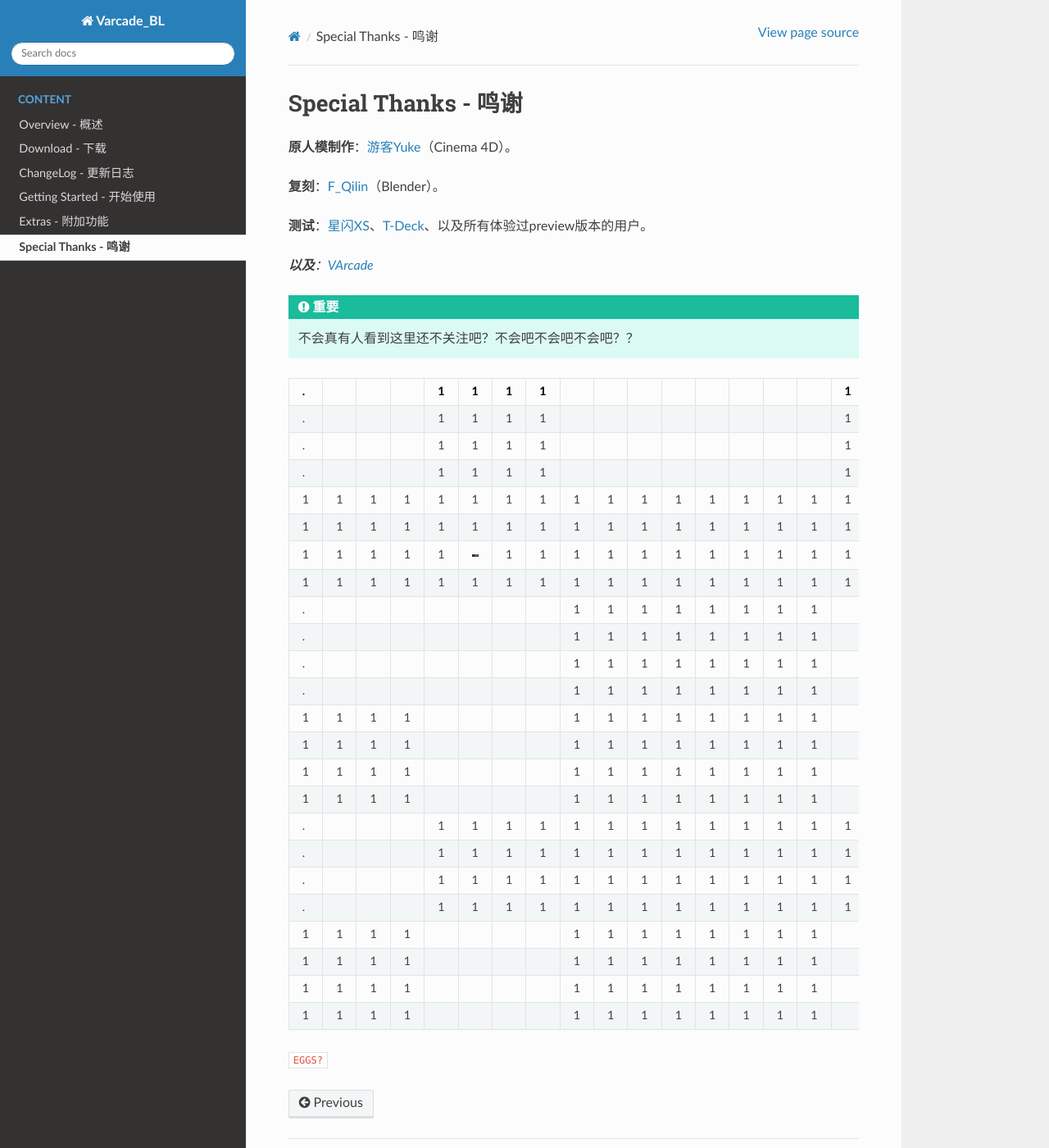
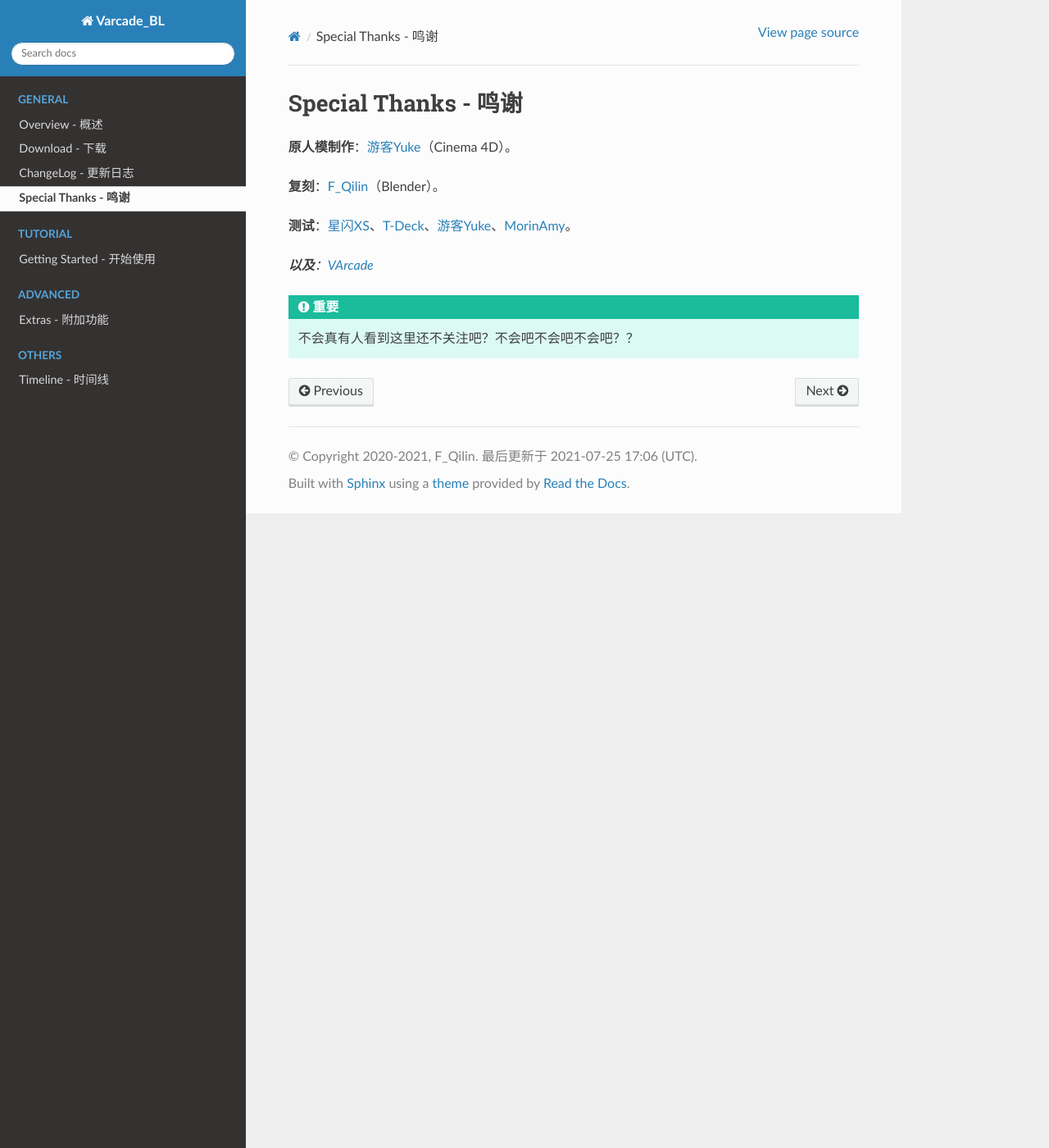
Before and after one commit to FZQ0003/Varcade_BL_Docs, a Sphinx documentation site: the page built from source/thanks.md, in a window 1280 px wide and 1400 px high. Shown: the whole window at 82% size. Built offline with Sphinx 7.4.7 and the Read the Docs theme 2.0.0, drawn with Linux system fonts in a browser that asks for light colours; the version number could not be read and is left out.

Commit message:
2021-07-06 #1

````diff
--- a/source/thanks.md
+++ b/source/thanks.md
@@ -4,7 +4,7 @@
 
 **复刻**：[F_Qilin](https://space.bilibili.com/48122080)（Blender）。
 
-**测试**：[星闪XS](https://space.bilibili.com/23348168)、[T-Deck](https://space.bilibili.com/13162043)、以及所有体验过preview版本的用户。
+**测试**：[星闪XS](https://space.bilibili.com/23348168)、[T-Deck](https://space.bilibili.com/13162043)、[游客Yuke](https://space.bilibili.com/21163430)、[MorinAmy](https://space.bilibili.com/358853848)。
 
 ***以及**：[VArcade](https://space.bilibili.com/269076545)*
 
@@ -12,35 +12,3 @@
 .. important::
    不会真有人看到这里还不关注吧？不会吧不会吧不会吧？？
 ```
-
-``` eval_rst
-= = = = = ======================== = = = = = = = = = = = = = = = = = =
-.       1 1                        1 1                 1 1 1 1
-= = = = = ======================== = = = = = = = = = = = = = = = = = =
-.       1 1                        1 1                 1 1 1 1
-.       1 1                        1 1                 1 1 1 1
-.       1 1                        1 1                 1 1 1 1
-1 1 1 1 1 1                        1 1 1 1 1 1 1 1 1 1 1 1 1 1 1 1 1 1
-1 1 1 1 1 1                        1 1 1 1 1 1 1 1 1 1 1 1 1 1 1 1 1 1
-1 1 1 1 1 .. image:: images/01.png 1 1 1 1 1 1 1 1 1 1 1 1 1 1 1 1 1 1
-1 1 1 1 1 1                        1 1 1 1 1 1 1 1 1 1 1 1 1 1 1 1 1 1
-.                                      1 1 1 1 1 1 1 1
-.                                      1 1 1 1 1 1 1 1
-.                                      1 1 1 1 1 1 1 1
-.                                      1 1 1 1 1 1 1 1
-1 1 1 1                                1 1 1 1 1 1 1 1         1 1 1 1
-1 1 1 1                                1 1 1 1 1 1 1 1         1 1 1 1
-1 1 1 1                                1 1 1 1 1 1 1 1         1 1 1 1
-1 1 1 1                                1 1 1 1 1 1 1 1         1 1 1 1
-.       1 1                        1 1 1 1 1 1 1 1 1 1 1 1 1 1
-.       1 1                        1 1 1 1 1 1 1 1 1 1 1 1 1 1
-.       1 1                        1 1 1 1 1 1 1 1 1 1 1 1 1 1
-.       1 1                        1 1 1 1 1 1 1 1 1 1 1 1 1 1
-1 1 1 1                                1 1 1 1 1 1 1 1         1 1 1 1
-1 1 1 1                                1 1 1 1 1 1 1 1         1 1 1 1
-1 1 1 1                                1 1 1 1 1 1 1 1         1 1 1 1
-1 1 1 1                                1 1 1 1 1 1 1 1         1 1 1 1
-= = = = = ======================== = = = = = = = = = = = = = = = = = =
-```
-
-`EGGS?`
````
Also changed, not shown: source/changelog.md (+15 -147 lines), source/index.rst (+19 -4 lines), source/overview.md (+4 -1 lines), source/timeline.md (added, +103 -0 lines), 2 other files.
